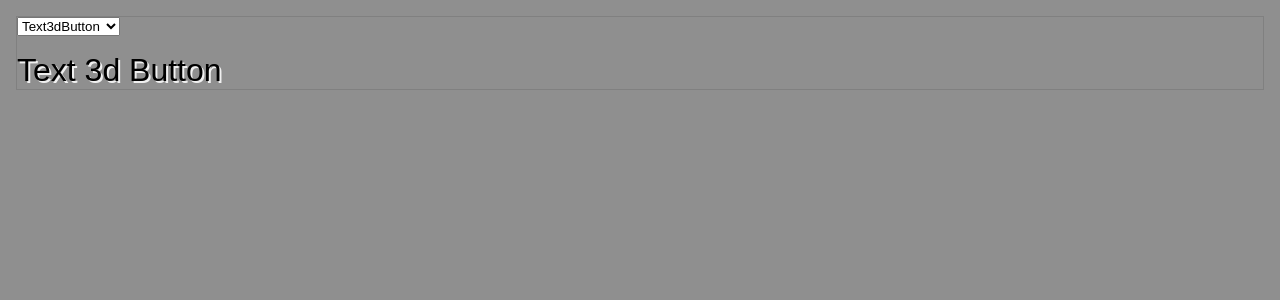
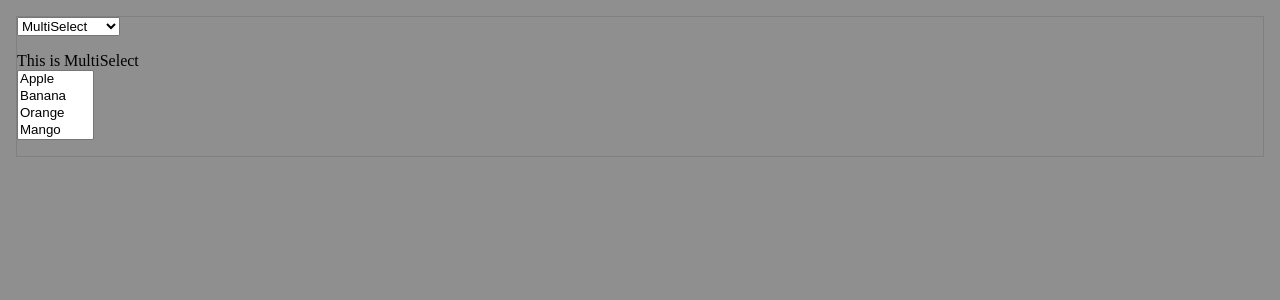
Before and after one commit to yogeshwar-b/UIComponentLibrary, a React (Vite) app: page / in a window 1280 px wide. Shown: the top 300 px of the page. Built offline with nearby package versions, Linux system fonts and the light colour scheme.

Commit message:
Added Multi Select

```diff
--- a/src/App.jsx
+++ b/src/App.jsx
@@ -5,6 +5,7 @@ import ThemeButton from './components/ThemeButton/ThemeButton'
 import { defaultselection, ComponentList } from './constants'
 import ArcadeButton from './components/ArcadeButton/ArcadeButton'
 import Text3dButton from './components/Text3DButton/Text3dButton'
+import MultiSelect from './components/MultiSelect/MultiSelect'
 /**
  * Returns text Initial Project.
  * @todo Handle the default theme with checkbox
@@ -59,6 +60,8 @@ function RenderComponent(SelectedItem) {
           ButtonText='Text 3d Button'
         />
       )
+    case 'MultiSelect':
+      return <MultiSelect />
     default:
       return (
         <div>
--- /dev/null
+++ b/src/components/MultiSelect/MultiSelect.tsx
@@ -0,0 +1,44 @@
+import React, { useState } from 'react'
+
+const fruits = [
+  'Apple',
+  'Banana',
+  'Orange',
+  'Mango',
+  'Grapes',
+  'Pineapple',
+  'Strawberry',
+  'Blueberry',
+  'Kiwi',
+  'Watermelon'
+]
+
+const MultiSelect = () => {
+  const [selectState, handleSelectState] = useState([])
+
+  return (
+    <div>
+      <div>This is MultiSelect</div>
+      <select
+        name='FruitSelect'
+        id='FruitSelectId'
+        onChange={(e) => {
+          var items = Array.from(e.target.selectedOptions)
+          console.log(
+            'something changed',
+            items.map((i) => {
+              return i.value
+            })
+          )
+        }}
+        multiple
+      >
+        {fruits.map((f) => {
+          return <option value={`${f}`}>{f}</option>
+        })}
+      </select>
+    </div>
+  )
+}
+
+export default MultiSelect
--- a/src/constants.js
+++ b/src/constants.js
@@ -1,7 +1,8 @@
-export const defaultselection = 'Text3dButton'
+export const defaultselection = 'MultiSelect'
 export const ComponentList = [
   'Text3dButton',
   'ThemeButton',
   'ToggleSwitch',
-  'ArcadeButton'
+  'ArcadeButton',
+  'MultiSelect'
 ]
```
Also changed, not shown: tsconfig.json (added, +12 -0 lines), src/components/MultiSelect/MultiSelect.css (added), 1 other file (tests, documents, lock files or other folders).
